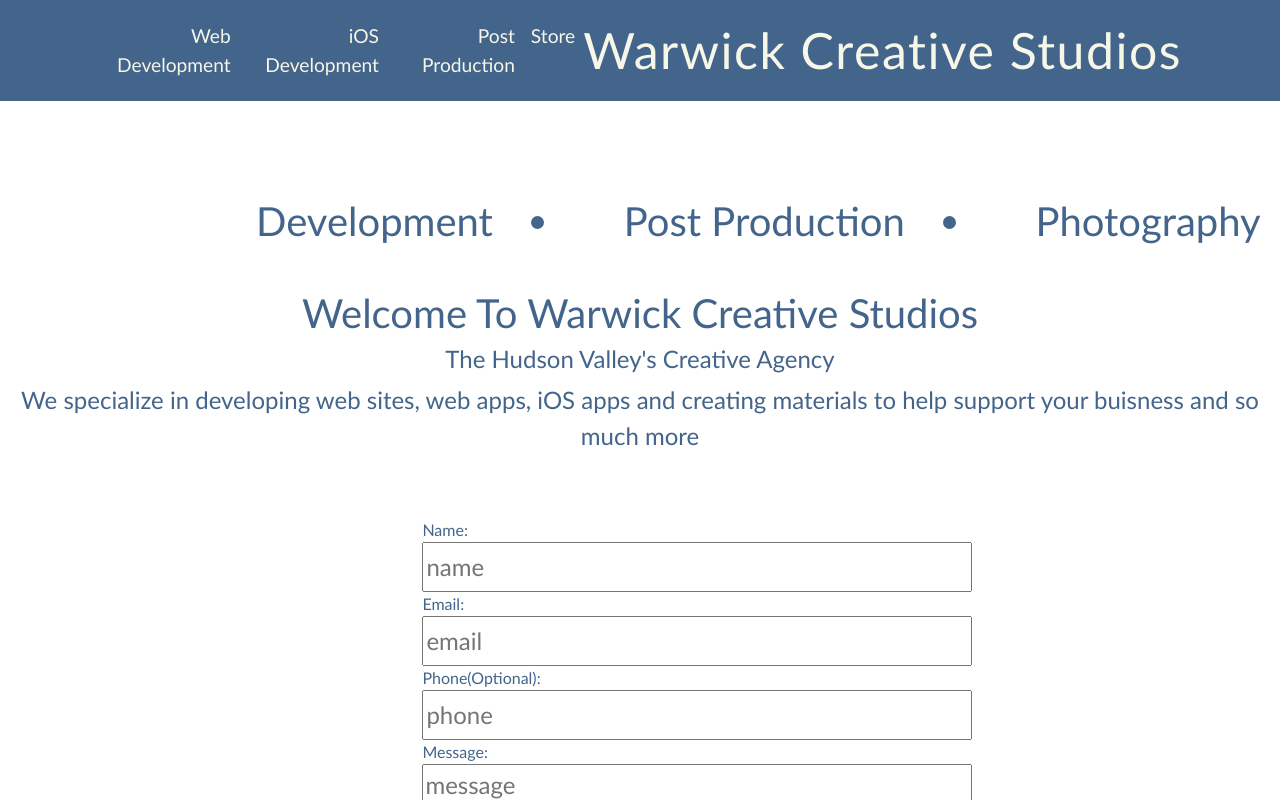
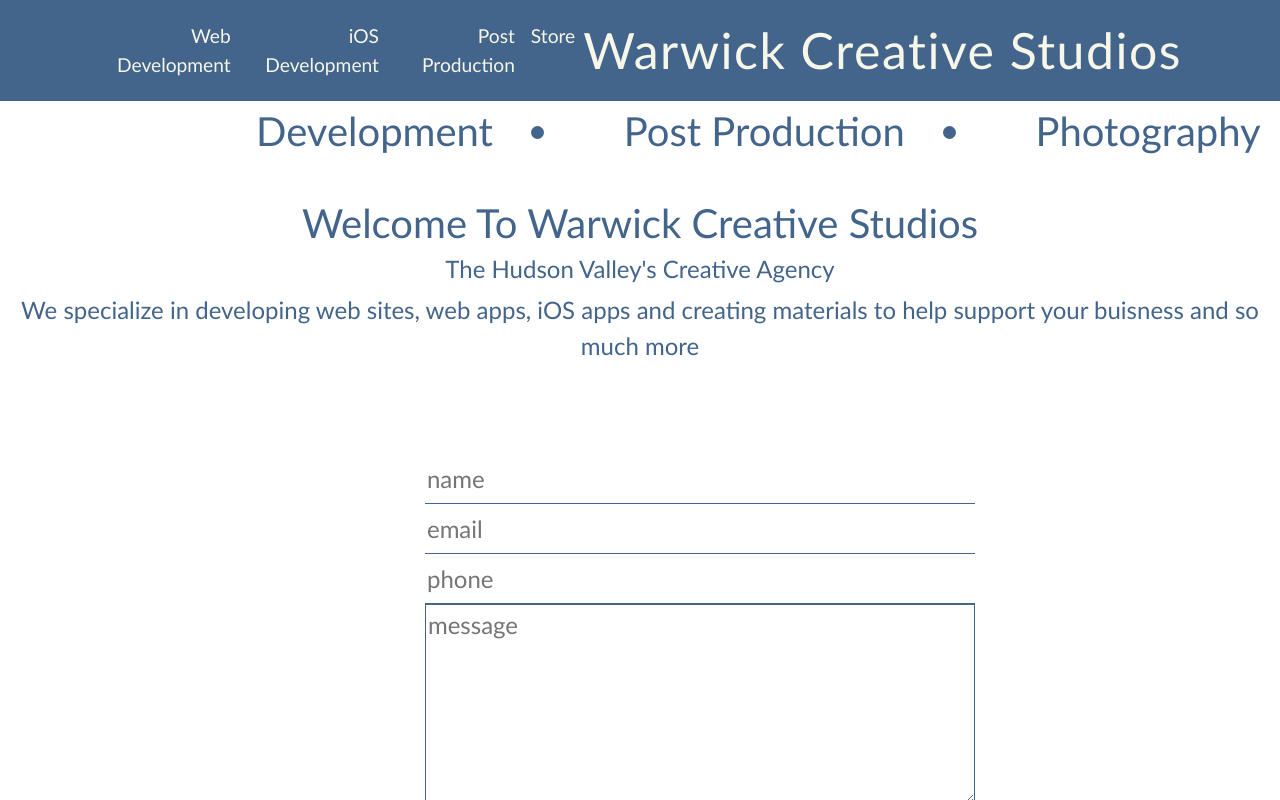
Before and after one commit to WarwickCreativeStudios/wcshome, a React (Create React App) app: page / in a window 1280 px wide. Shown: the top 800 px of the page. Built offline with nearby package versions, Linux system fonts and the light colour scheme; no server answers.

Commit message:
fixing css issues

```diff
--- a/src/components/ContactForm/ContactForm.js
+++ b/src/components/ContactForm/ContactForm.js
@@ -12,15 +12,10 @@ const ContactForm = () =>{
         ,message:""
     })
 
-    const form = useRef()
-    const serve = process.env.REACT_APP_EMAIL_SERIVCE_ID
 
-    debugger
 
     const submitHandler = (e) =>{
-        // e.preventDefault()
-        e.preventDefault();    //This is important, i'm not sure why, but the email won't send without it
-
+        e.preventDefault();
         emailjs.sendForm('gmail', process.env.REACT_APP_EMAIL_TEMPLATE_ID, e.target, process.env.REACT_APP_EMAIL_USERID)
         .then((result) => {
             if(result.status === 200){
@@ -59,29 +54,29 @@ const ContactForm = () =>{
     return(
 
         <form id="contact-form" onSubmit={submitHandler}>
-            <div>
-                <label>Name:</label>
+            <div className='form-element'>
+                {/* <label>Name:</label> */}
                 <div className='field'>
                     <Field placeHolder={"name"} inputType={"input-field"} changeHandler={changeHandler} name={"user_name"} value={userInfo.name} />
                     { validate(userInfo.name) ? greenCheck() : null}
                 </div>
             </div>
             <div>
-                <label>Email:</label>
+                {/* <label>Email:</label> */}
                 <div className='field'>
                     <Field placeHolder={"email"} inputType={"input-field"} changeHandler={changeHandler} name="user_email"  value={userInfo.email}/>
                     {validEmail() ? greenCheck() : null}
                 </div>
             </div>
             <div>
-                <label>Phone(Optional):</label>
+                {/* <label>Phone(Optional):</label> */}
                 <div className='field'>
                     <Field placeHolder={"phone"} inputType={"input-field"} changeHandler={changeHandler}  value={userInfo.phone} />
                 </div>
             </div>
 
             <div>
-                <label>Message:</label>
+                {/* <label>Message:</label> */}
                 <div className='field'>
                     <Field placeHolder={"message"} inputType={"description-field"} changeHandler={changeHandler} name="message"  value={userInfo.message} />
                     {validate(userInfo.message) ? greenCheck() : null}
--- a/src/components/ContactForm/contactformcss.css
+++ b/src/components/ContactForm/contactformcss.css
@@ -1,13 +1,21 @@
 #contact-form{
-    margin-left: 33%;
+
+    margin-left: 15%;
+    padding: 2%;
+    /* width: 70%; */
     margin-top: 5%;
     margin-bottom: 3%;
+    /* border: 1px solid #43658B; */
+}
+
+.field{
+    margin-left: 20%;
 }
 
 #send-button{
     background-color: #43658B;
     color: #F6F6E9;
-    margin-left: 8%;
+    margin-left: 25%;
     width: 30%;
     height: 60px;
     font-size: 1.5em;
--- a/src/components/Field/field.css
+++ b/src/components/Field/field.css
@@ -3,6 +3,16 @@
     width: 550px;
     font-size: 1.5em;
     /* font-family:Arial, Helvetica, sans-serif; */
+}
+
+input{
+    border: none;
+    border-bottom: 1px solid #43658B;
+}
+
+textarea{
+    margin-top: 5px;
+    border-color: #43658B;
 }
 
 .explanation-field{
--- a/src/components/Home/homecss.css
+++ b/src/components/Home/homecss.css
@@ -1,7 +1,6 @@
 #products{
     display: flex;
-    align-items: center;
-    margin-top: 7%;
+
     font-size: 2.5em;
 }
 
```
